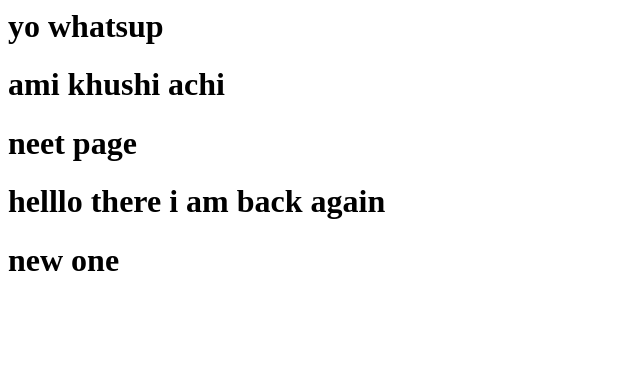
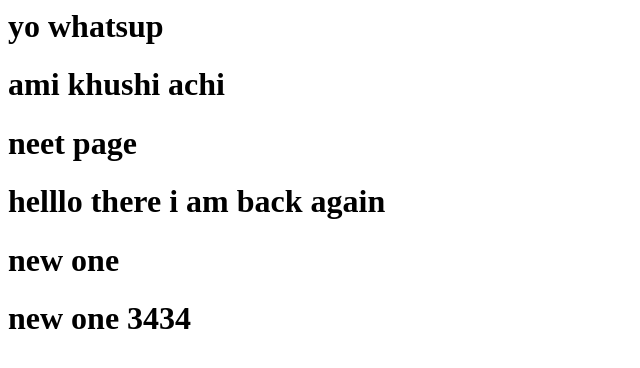
Before and after one commit to tahmidHossain17/gitHub-Tutorial, a plain HTML site: page index.html in a window 1280 px wide. Shown: the whole page, without its empty margins (0-640 px from the left). Drawn offline with Linux system fonts and the light colour scheme.

Commit message:
Update index2.html

```diff
--- a/index.html
+++ b/index.html
@@ -10,5 +10,6 @@
     <h1>neet page</h1>
     <h1>helllo there i am back again</h1>
     <h1>new one</h1>
+    <h1>new one 3434</h1>
 </body>
 </html>
```
